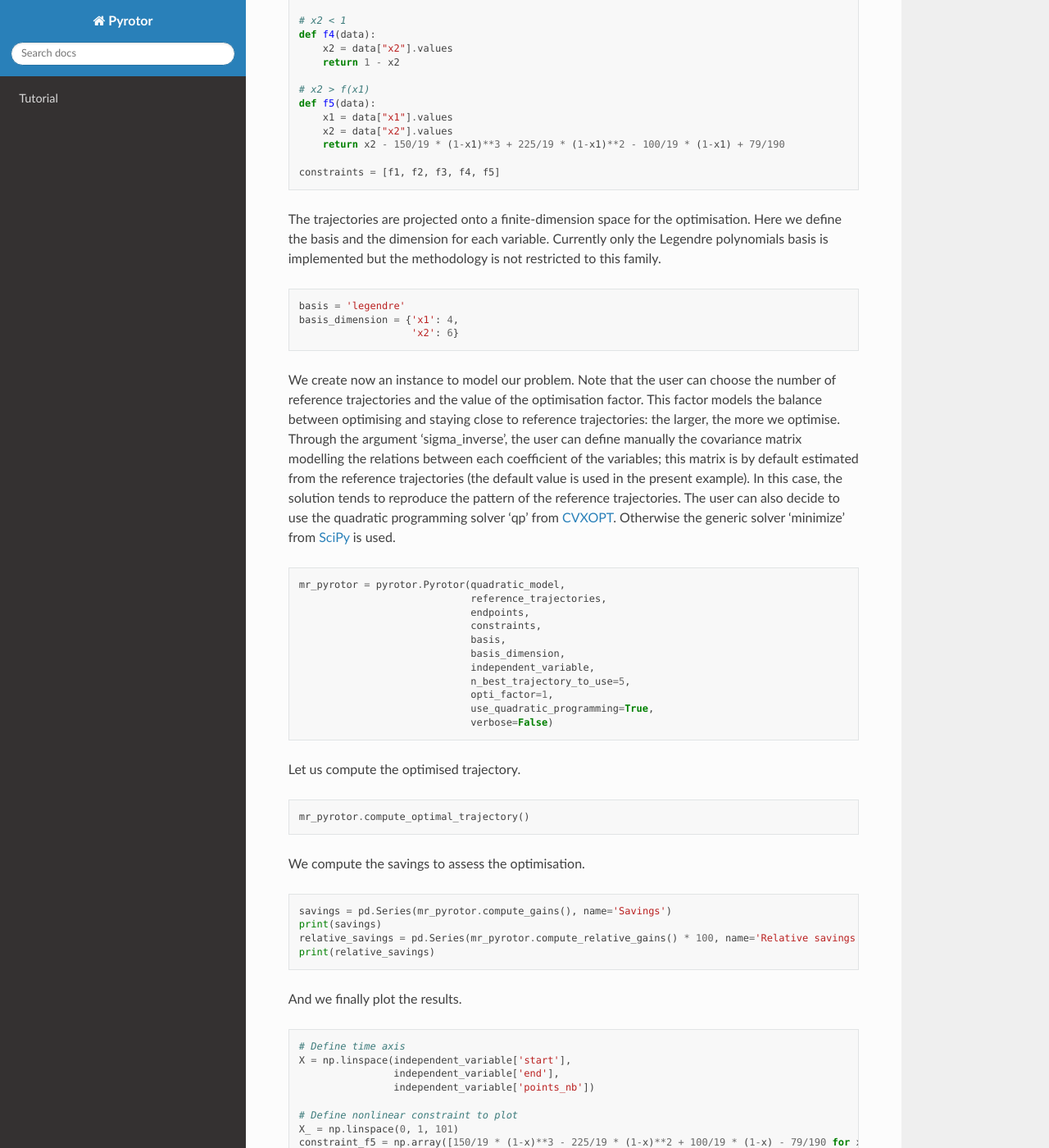
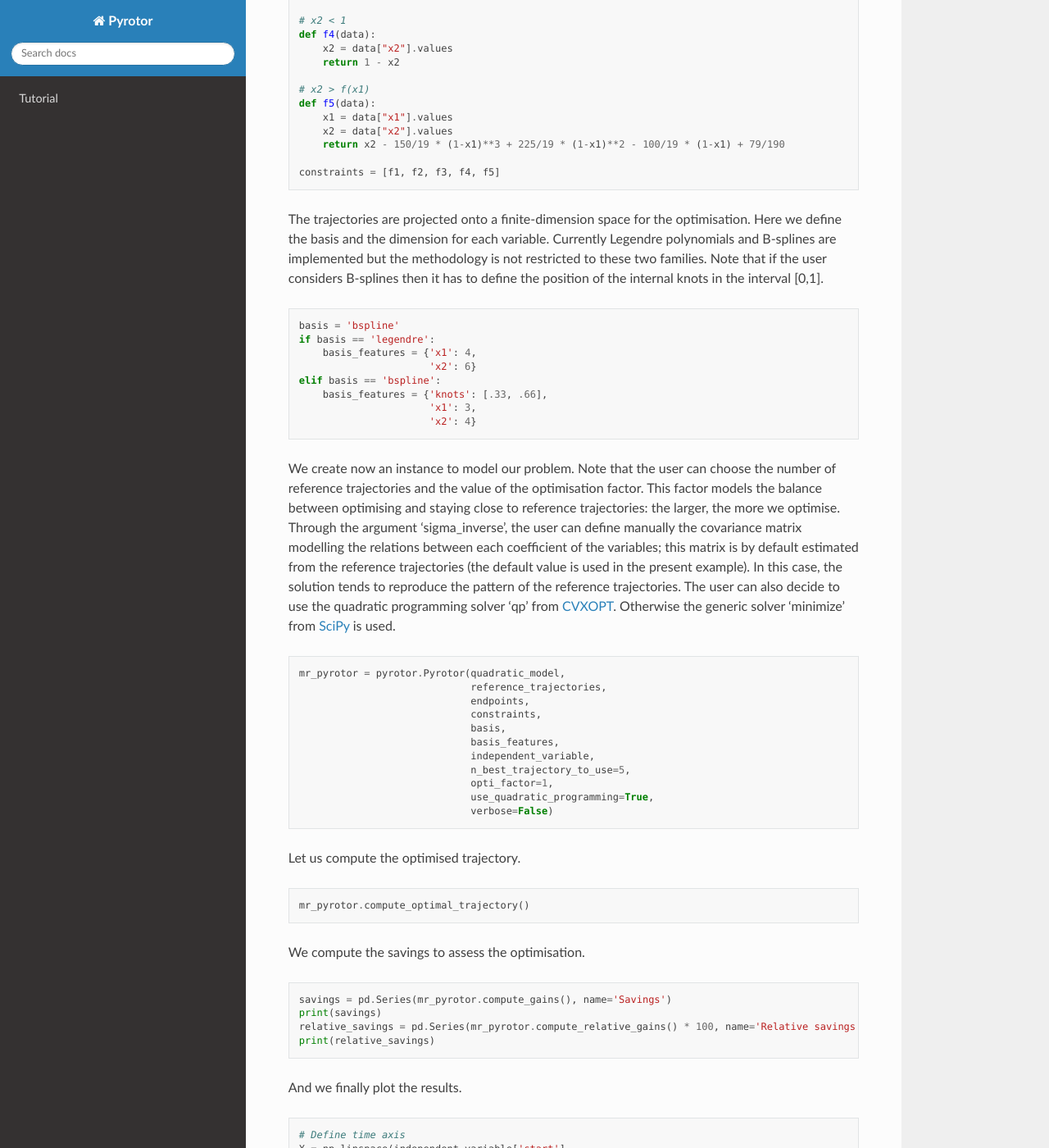
Before and after one commit to bguedj/pyrotor, a Sphinx documentation site: the page built from docs/usage/tutorial.md, in a window 1280 px wide and 1400 px high, scrolled down 1728 px. Shown: the whole window at 82% size. Built offline with Sphinx 7.4.7 and the Read the Docs theme 2.0.0, drawn with Linux system fonts in a browser that asks for light colours.

Commit message:
Update doc

````diff
--- a/docs/usage/tutorial.md
+++ b/docs/usage/tutorial.md
@@ -24,13 +24,13 @@ The user can also indicates a path to a quadratic model in pickle format, result
 
 ```python
 # Quadratic part
-q = np.array([[1,0],
+q = np.array([[0,0],
               [0,1]])
 # Linear part
 w = np.array([0,0])
 
 # Constant part
-c = 2.87
+c = 1
 
 quadratic_model = [c, w, q]
 ```
@@ -90,12 +90,18 @@ def f5(data):
 constraints = [f1, f2, f3, f4, f5]
 ```
 
-The trajectories are projected onto a finite-dimension space for the optimisation. Here we define the basis and the dimension for each variable. Currently only the Legendre polynomials basis is implemented but the methodology is not restricted to this family.
+The trajectories are projected onto a finite-dimension space for the optimisation. Here we define the basis and the dimension for each variable. Currently Legendre polynomials and B-splines are implemented but the methodology is not restricted to these two families.
+Note that if the user considers B-splines then it has to define the position of the internal knots in the interval [0,1].
 
 ```python
-basis = 'legendre'
-basis_dimension = {'x1': 4,
-                   'x2': 6}
+basis = 'bspline'
+if basis == 'legendre':
+    basis_features = {'x1': 4,
+                      'x2': 6}
+elif basis == 'bspline':
+    basis_features = {'knots': [.33, .66],
+                      'x1': 3,
+                      'x2': 4}
 ```
 
 We create now an instance to model our problem. Note that the user can choose the number of reference trajectories and the value of the optimisation factor. This factor models the balance between optimising and staying close to reference trajectories: the larger, the more we optimise.
@@ -108,7 +114,7 @@ mr_pyrotor = pyrotor.Pyrotor(quadratic_model,
                              endpoints,
                              constraints,
                              basis,
-                             basis_dimension,
+                             basis_features,
                              independent_variable,
                              n_best_trajectory_to_use=5,
                              opti_factor=1,
````
Also changed, not shown: README.md (+1 -1 lines), docs/usage/overview.md (+1 -1 lines).
